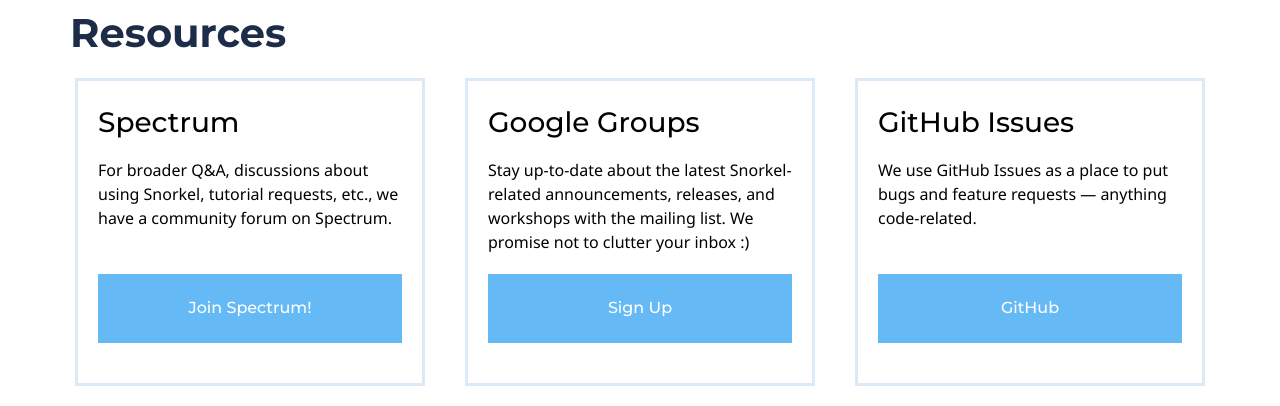
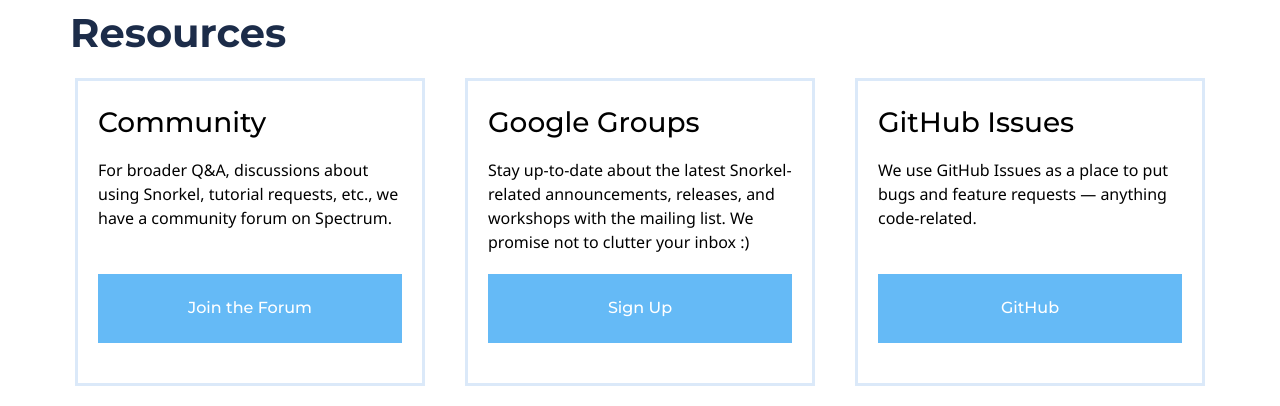
Before and after one commit to snorkel-team/website, a Jekyll site: the page built from resources.html, in a window 1280 px wide and 900 px high. Shown: the part 237-643 px from the top of the window. Built offline with Jekyll 4.4.1, drawn with Linux system fonts in a browser that asks for light colours; some web fonts are replaced.

Commit message:
Minor wording edits

```diff
--- a/resources.html
+++ b/resources.html
@@ -10,11 +10,11 @@
       <div class="light-blue-card-container">
         <div class="border-card">
           <!-- <p class="subheadline">subheadline</p> -->
-          <h3>Spectrum</h3>
+          <h3>Community</h3>
           <p>
             For broader Q&A, discussions about using Snorkel, tutorial requests, etc., we have a community forum on Spectrum.
           </p>
-          <a href="https://spectrum.chat/snorkel?tab=posts" class="btn" target="_blank">Join Spectrum!</a>
+          <a href="https://spectrum.chat/snorkel?tab=posts" class="btn" target="_blank">Join the Forum</a>
         </div>
         <div class="border-card">
           <!-- <p class="subheadline">subheadline</p> -->
```
